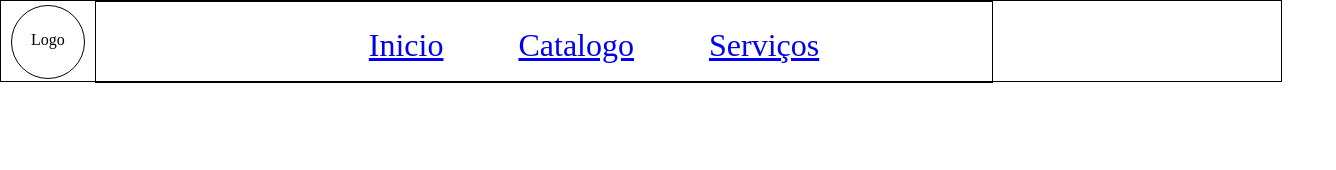
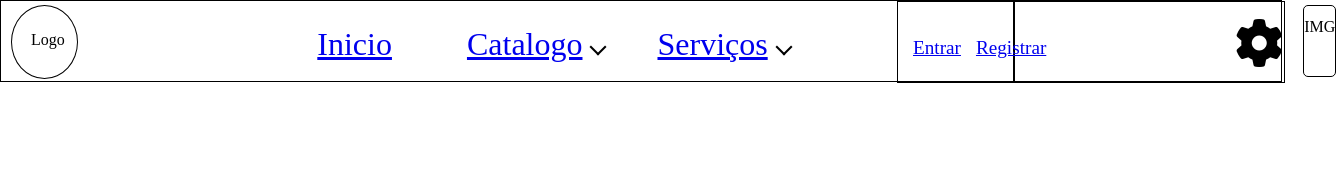
Before and after one commit to derevo-marcus-oliveira/b1, a plain HTML site: page index.html in a window 1280 px wide. Shown: the whole page, 1336 px wide, since content can reach past the window. Drawn offline with Linux system fonts and the light colour scheme.

Commit message:
implementação de css

```diff
--- a/index.html
+++ b/index.html
@@ -2,7 +2,7 @@
 <html lang="pt-br">
 <head>
     <meta charset="UTF-8">
-
+    <script src="https://kit.fontawesome.com/17d9373e9c.js" crossorigin="anonymous" defer></script>
     <link rel="stylesheet" href="./public/main.css">
     <script src="./public/main.js" defer></script>
 
@@ -23,11 +23,69 @@
                 </li>
                 <li>
                     <a href="#">Catalogo</a>
+                    <span></span>
+                    <section>
+                        <div>
+                            <a href="#"></a>
+                        </div>
+                        <div>
+                            <a href="#"></a>
+                        </div>
+                        <div>
+                            <a href="#"></a>
+                        </div>
+                    </section>
                 </li>
                 <li>
                     <a href="#">Serviços</a>
+                    <span></span>
+                    <section>
+                        <div>
+                            <p>Servico1</p>
+                        </div>
+                        <div>
+                            <a href="#">Serviços2</a>
+                        </div>
+                        <div>
+                            <a href="#">Serviços3</a>
+                        </div>
+                    </section>
                 </li>
             </ul>
+        </div>
+
+        <div class="cabPerfil">
+            <div class="registraEntra">
+                <div>
+                    <a href="#">Entrar</a>
+                </div>
+                <div>
+                    <a href="#">Registrar</a>
+                </div>
+            </div>
+            <div class="perfil">
+
+                <div class="iconEngrenagem">
+                    <i class="fa-solid fa-gear"></i>
+                    <section>
+                        <div>
+                            <a href="#"></a>
+                        </div>
+                        <div>
+                            <a href="#"></a>
+                        </div>
+                        <div>
+                            <a href="#"></a>
+                        </div>
+
+                    </section>
+                </div>
+                <div class="img">
+                    <p>
+                        IMG
+                    </p>
+                </div>
+            </div>
         </div>
     </div>
 </body>
--- a/public/main.css
+++ b/public/main.css
@@ -6,6 +6,7 @@
 body {
     width: 100vw;
     height: 100vh;
+    overflow: hidden;
 }
 
 .boxCab {
@@ -38,10 +39,6 @@ body {
     width: 70%;
     height: 100%;
 
-    border: 1px solid;
-
-
-
 }
 
 .barraAcoes ul {
@@ -59,6 +56,165 @@ body {
     font-size: 2em;
 }
 
+.barraAcoes ul li span {
+    position: absolute;
+    top: 40px;
+    border-bottom: 2px solid;
+    border-left: 2px solid;
+    width: 10px;
+    height: 10px;
+    margin-left: 10px;
+    transform: rotate(-45deg);
+    transition: 0.3s;
+}
+
+.barraAcoes ul li:hover span{
+    transform: rotate(-225deg);
+}
+
+.barraAcoes ul li section {
+    position: absolute;
+
+    border-radius: 5px;
+
+    overflow: hidden;
+
+    margin-left: 30px;
+    margin-top: 5px;
+
+    width: 160px;
+    height: 0;
+    transition: 0.3s;
+}
+
+.barraAcoes ul li:hover section{
+    border: 1px solid;
+    height: auto;
+}
+
+.barraAcoes ul li section div {
+    position: relative;
+    width: 94%;
+    height: 24px;
+    text-decoration: none;
+    font-size: 0.7em;
+    border: 1px solid;
+    border-radius: 4px;
+    margin: 4px;
+    text-align: center;
+    transition: 0.2s;
+}
+
+.barraAcoes ul li section div:hover {
+    width: 96%;
+    font-size: 0.75em;
+    margin: 2px;
+
+}
+
+.cabPerfil {
+    display: flex;
+    flex-direction: row;
+
+    width: 30%;
+    height: 100%;
+
+}
+.registraEntra{
+    border: 1px solid;
+    width: 30%;
+    height: 100%;
+
+    display: flex;
+    flex-direction: row;
+
+}
+.registraEntra div{
+    position: relative;
+    margin-left: 15px;
+    margin-top: 35px;
+    font-size: 1.2em;
+}
+
+.perfil{
+    display: flex;
+    flex-direction: row;
+    border: 1px solid;
+    width: 70%;
+    height: 100%;
+}
+
+.perfil .img{
+    border: 1px solid;
+    border-radius: 5px;
+    width: 70px;
+    height: 70px;
+    margin: 3px;
+    margin-left: 20px;
+    text-align: center;
+}
+
+.perfil .img p{
+    margin-top: 40%;
+}
+
+.perfil .iconEngrenagem{
+    font-size: 3em;
+    margin-top: 15px;
+    margin-left: 220px;
+}
+
+.iconEngrenagem:hover .fa-gear{
+    animation: giragira 4s linear 0s infinite;
+}
+
+.iconEngrenagem section {
+    position: absolute;
+    overflow: hidden;
+    width: 160px;
+    margin-top: 5px;
+    margin-left: -100px;
+    height: 0;
+    transition: 0.3s;
+}
+
+.iconEngrenagem:hover section {
+
+    border: 1px solid;
+    height: auto;
+}
+
+.iconEngrenagem section div {
+    position: relative;
+    width: 94%;
+    height: 24px;
+    text-decoration: none;
+    font-size: 0.7em;
+    border: 1px solid;
+    border-radius: 4px;
+    margin: 4px;
+    text-align: center;
+    transition: 0.2s;
+}
+
+
+.iconEngrenagem:hover section div:hover {
+    width: 96%;
+    font-size: 0.75em;
+    margin: 2px;
+}
+
+
+@keyframes giragira {
+    from {
+        transform: rotate(0deg);
+    }
+
+    to {
+        transform: rotate(360deg);
+    }
+}
+
 /* Stylo temporario */
 .cabLogo p {
     position: relative;
```
